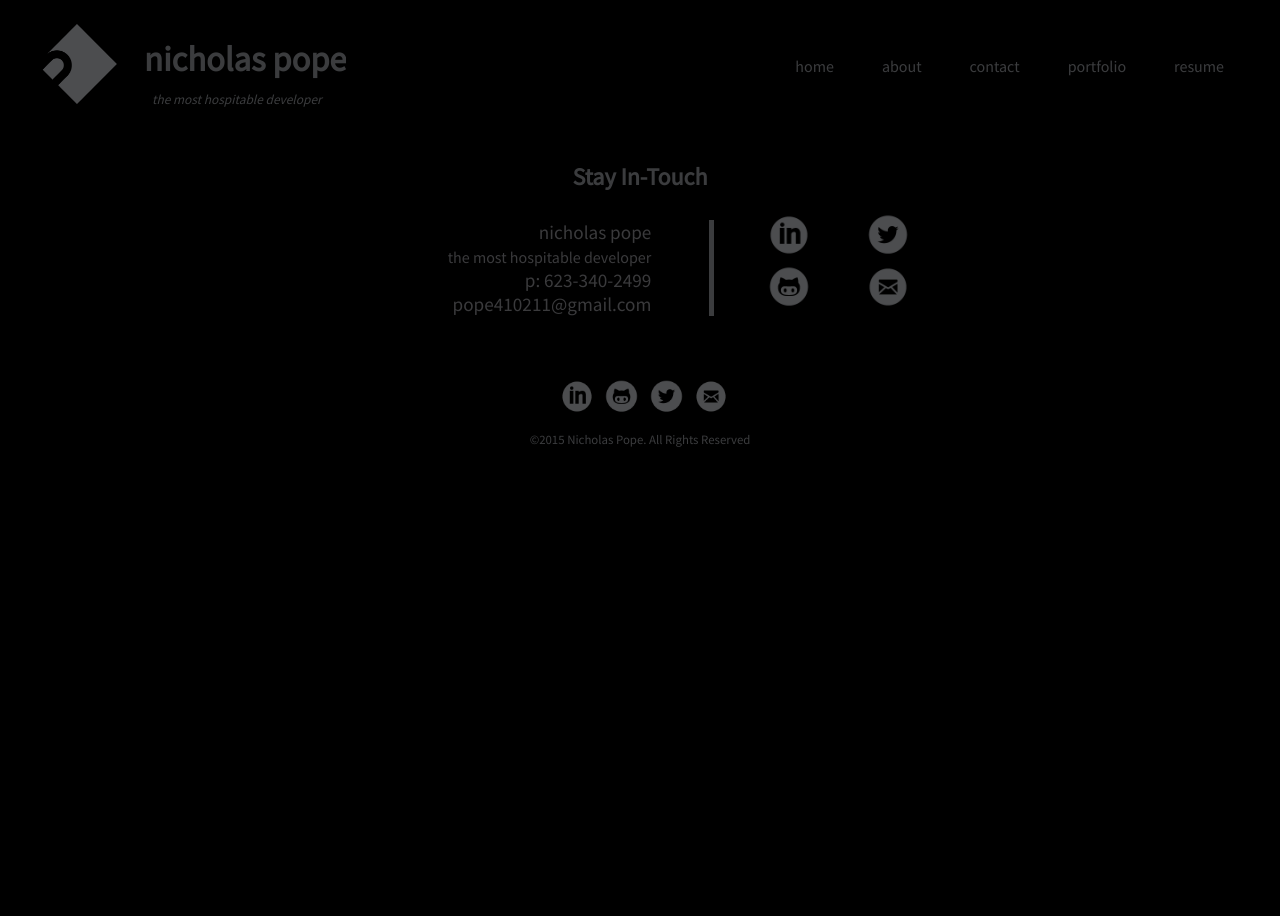
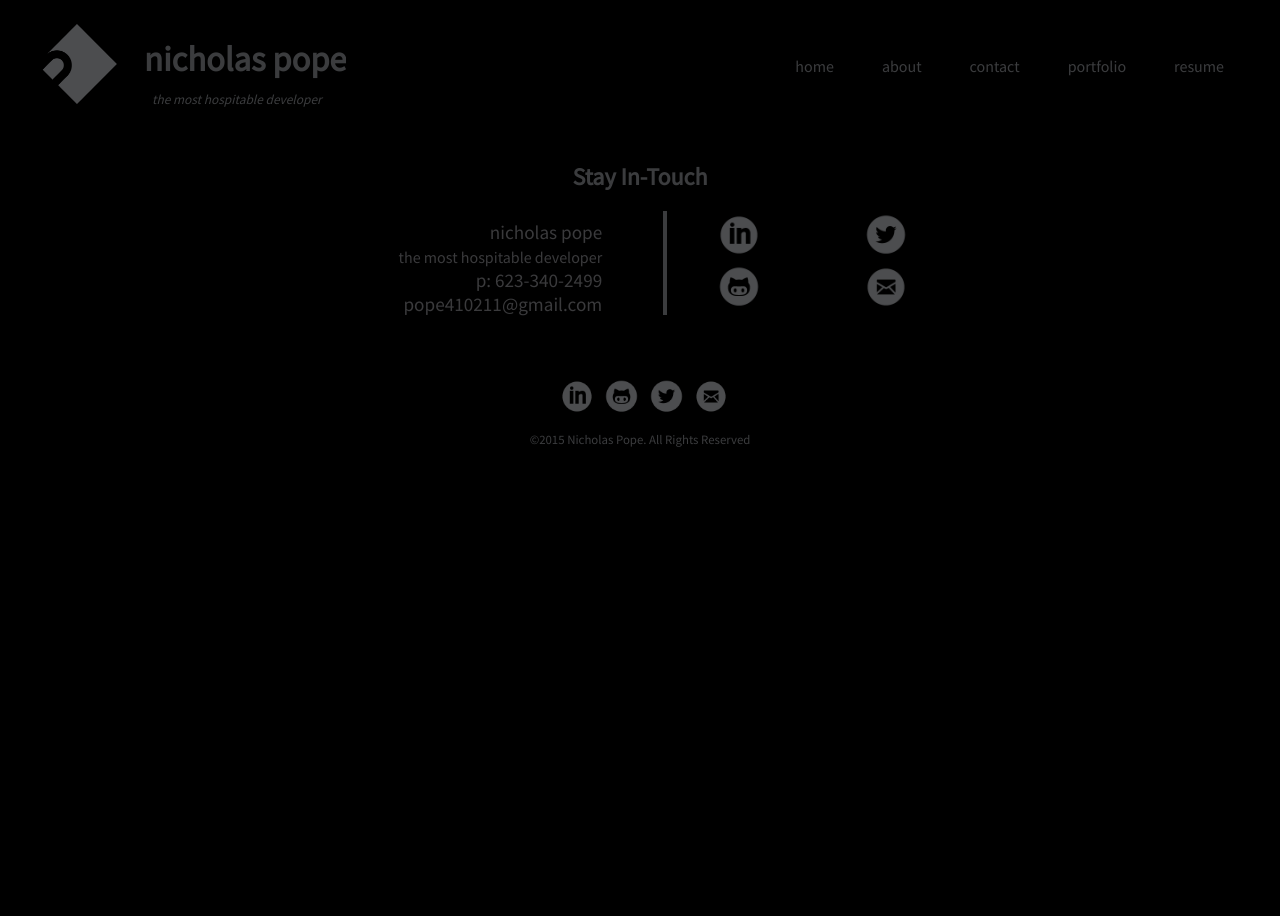
Before and after one commit to pope410211/pope410211.github.io, a Jekyll site: the page built from contact.html, in a window 1280 px wide. Built offline with Jekyll 4.4.1, drawn with Linux system fonts in a browser that asks for light colours.

Commit message:
have contact page and resume page

```diff
--- a/_includes/header.html
+++ b/_includes/header.html
@@ -15,7 +15,7 @@
                 <li><a href="/about">about</a></li>
                 <li><a href="/contact">contact</a></li>
                 <li><a href="/portfolio">portfolio</a></li>
-                <li><a href="/contact">resume</a></li>
+                <li><a href="/resume">resume</a></li>
             </ul>
         </li>
     </ul>
--- a/_sass/_base.scss
+++ b/_sass/_base.scss
@@ -94,6 +94,21 @@ img {
     }
   }
   //end recent-projects
+
+  .resume-p {
+    width: 80%;
+    margin: 0 auto;
+
+
+    img {
+    max-width: 100%;
+    height: auto;
+    margin-top:2em;
+    margin-bottom: 2em;
+
+  }
+  }
+
 } // end content
 
 }//end body
--- a/_sass/_contact.scss
+++ b/_sass/_contact.scss
@@ -8,6 +8,7 @@
 
 .contact-me {
 max-width: 100%;
+
 #contact-divs {
 
   list-style: none;
@@ -28,7 +29,7 @@ max-width: 100%;
 
   color: #3A3A3C;
   font-size: 1.2em;
-  border-right: .3em solid $grey;
+
 
 
 
@@ -36,19 +37,22 @@ max-width: 100%;
     list-style: none;
     text-align: right;
     padding-right: 3em;
+
+
   }
 
 
 }//end personal
 
 #social-link{
-
+border-left: .3em solid $grey;
 
 
 .list-icons {
 
 display: inline-block;
 list-style: none;
+margin-right: 3em;
 
     a {
       padding: 1em 0em .5em .5em;
@@ -61,13 +65,40 @@ list-style: none;
         }
       }// end social-link
     }//end contact-divs
+
+
+
   } // end contact-me
 
 
-  @media screen and (max-width: $mobile) {
-    #personal {
-      color: red;
+  @media (max-width: $mobile) {
+
+    .contact-me {
+
+      #contact-divs{
+      margin: 0;
+      padding: 0;
     }
+
+      #personal{
+        margin-bottom: 1em;
+        padding: 0;
+
+        ul li{
+        text-align: center;
+        small{
+          display: none;
+        }
+      }
+    }
+      #social-link {
+        border: none;
+        margin-bottom: 1em;
+
+      }
+
+    } // end mobile contact-me
+
 
 
 
--- a/contact.html
+++ b/contact.html
@@ -10,7 +10,10 @@ permalink: /contact/
       <li class="divs-list">
         <div id="personal">
           <ul>
-    <li>nicholas pope<br><small>the most hospitable developer</small></li>
+            <li>nicholas pope
+              <br>
+              <small>the most hospitable developer</small>
+            </li>
             <li>p: 623-340-2499</li>
             <li>pope410211@gmail.com</li>
           </ul>
@@ -19,17 +22,32 @@ permalink: /contact/
       <li class="divs-list">
         <div id="social-link">
           <ul class="list-icons">
-    <li class="icons"><a href="https://www.linkedin.com/in/pope410211"><img src="/assets/images/icons/linkin.png"/></a></li>
-    <li class="icons"><a href="https://www.github.com/pope410211"><img src="/assets/images/icons/Icon-03.png"/></a></li>
+            <li class="icons">
+              <a href="https://www.linkedin.com/in/pope410211">
+                <img src="/assets/images/icons/linkin.png" />
+              </a>
+            </li>
+            <li class="icons">
+              <a href="https://www.github.com/pope410211">
+                <img src="/assets/images/icons/Icon-03.png" />
+              </a>
+            </li>
           </ul>
           <ul class="list-icons">
-    <li class="icons"><a href="https://twitter.com/pope410211"><img src="/assets/images/icons/Icon-02.png"/></a></li>
-    <li class="icons"><a href="mailto:pope410211@gmail.com?subject=Hey There!"><img src="/assets/images/icons/mail.png"/></a></li>
+            <li class="icons">
+              <a href="https://twitter.com/pope410211">
+                <img src="/assets/images/icons/Icon-02.png" />
+              </a>
+            </li>
+            <li class="icons">
+              <a href="mailto:pope410211@gmail.com?subject=Hey There!">
+                <img src="/assets/images/icons/mail.png"/>
+              </a>
+            </li>
           </ul>
         </div>
       </li>
+      <li class="divs-list">
     </ul>
-
-
   </section>
 </div>
```
Also changed, not shown: resume.html (added, +9 -0 lines), 1 other file. Lines whose indentation alone changed are shown as unchanged.
